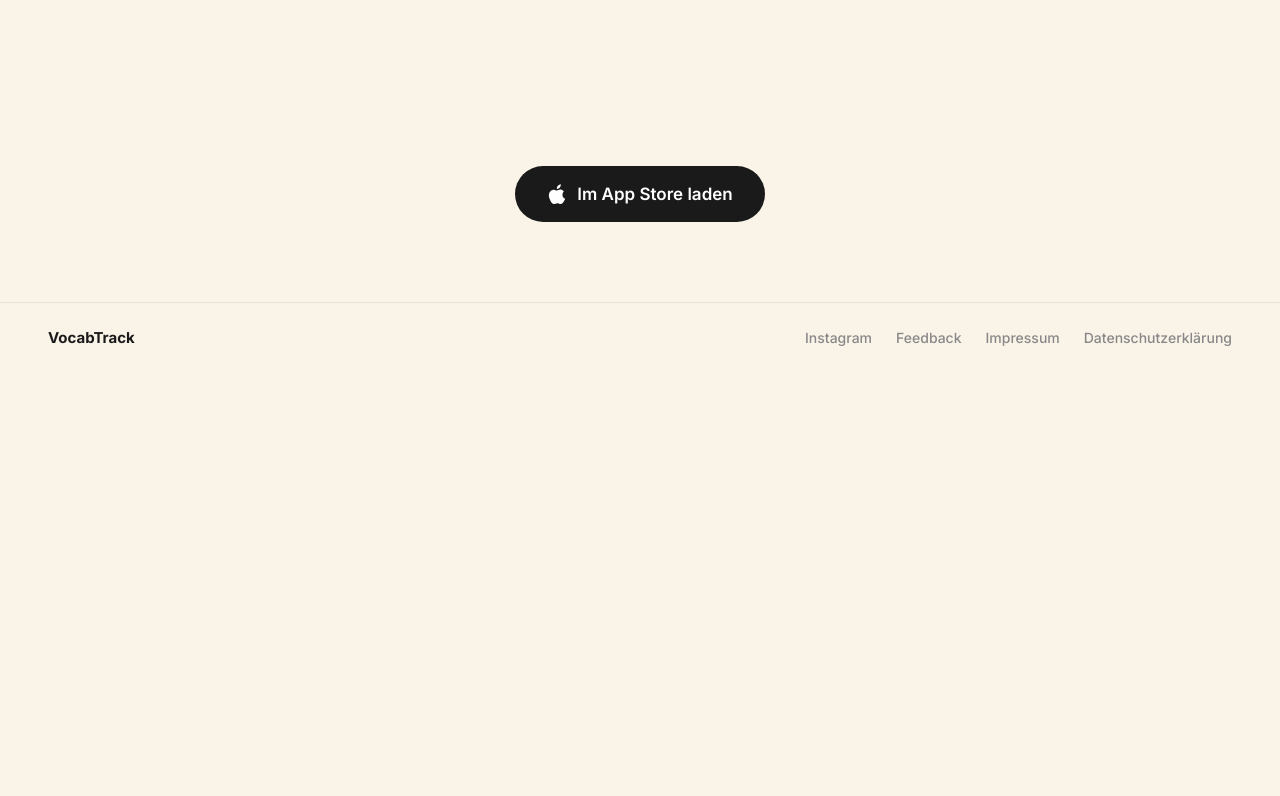
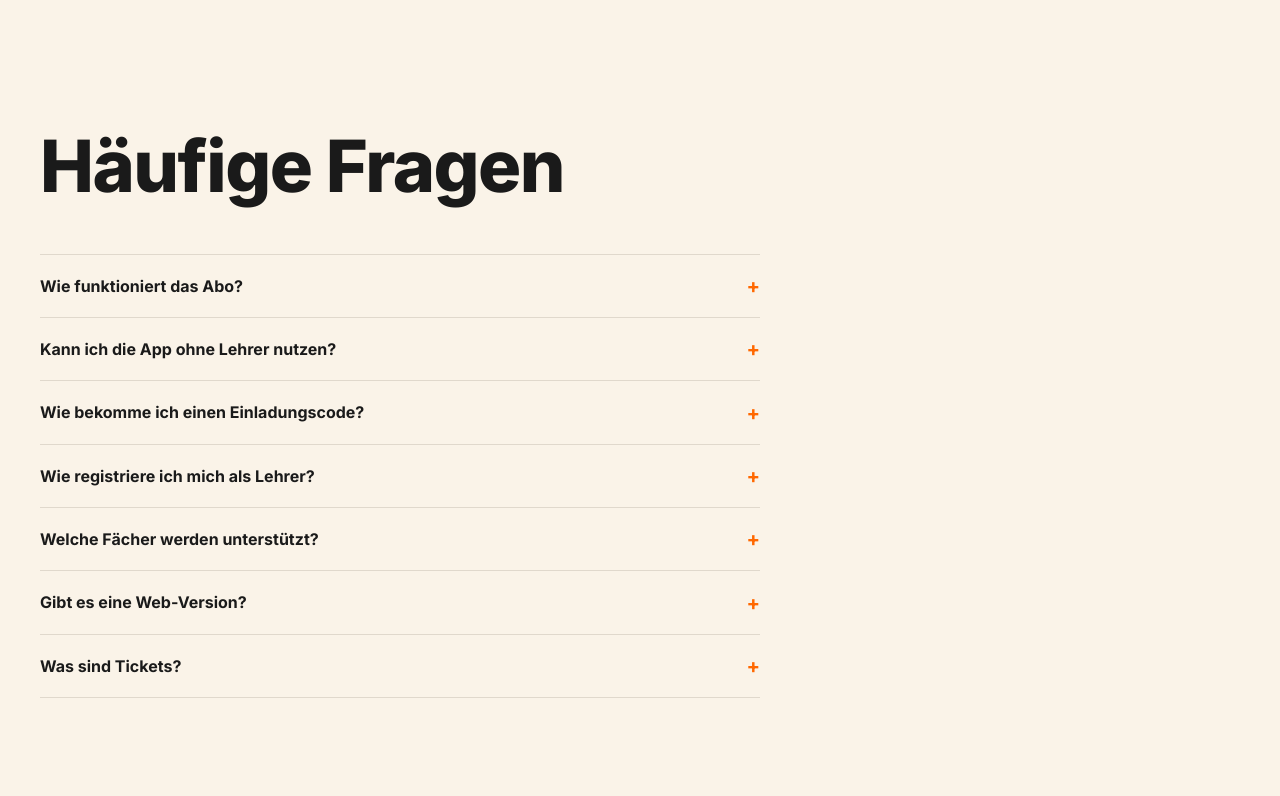
Before and after one commit to MoritzMein/vocab_track_website, a React (Vite) app: page / in a window 1280 px wide. Shown: the part 2544-3340 px from the top of the page. Before the commit the page ends 2915 px from the top, so only its background shows below. Built offline with nearby package versions, Linux system fonts and the light colour scheme.

Commit message:
feat: add FAQ section to homepage between Statement and DownloadCTA

```diff
--- a/src/App.jsx
+++ b/src/App.jsx
@@ -11,6 +11,7 @@ import Feedback from './components/Feedback'
 import KontoLoeschen from './components/KontoLoeschen'
 import Konzept from './components/Konzept'
 import Schulen from './components/Schulen'
+import FAQ from './components/FAQ'
 
 function HomePage() {
   useEffect(() => {
@@ -35,6 +36,7 @@ function HomePage() {
       <AppPreview />
       <Features />
       <Statement />
+      <FAQ />
       <DownloadCTA />
     </>
   )
```
